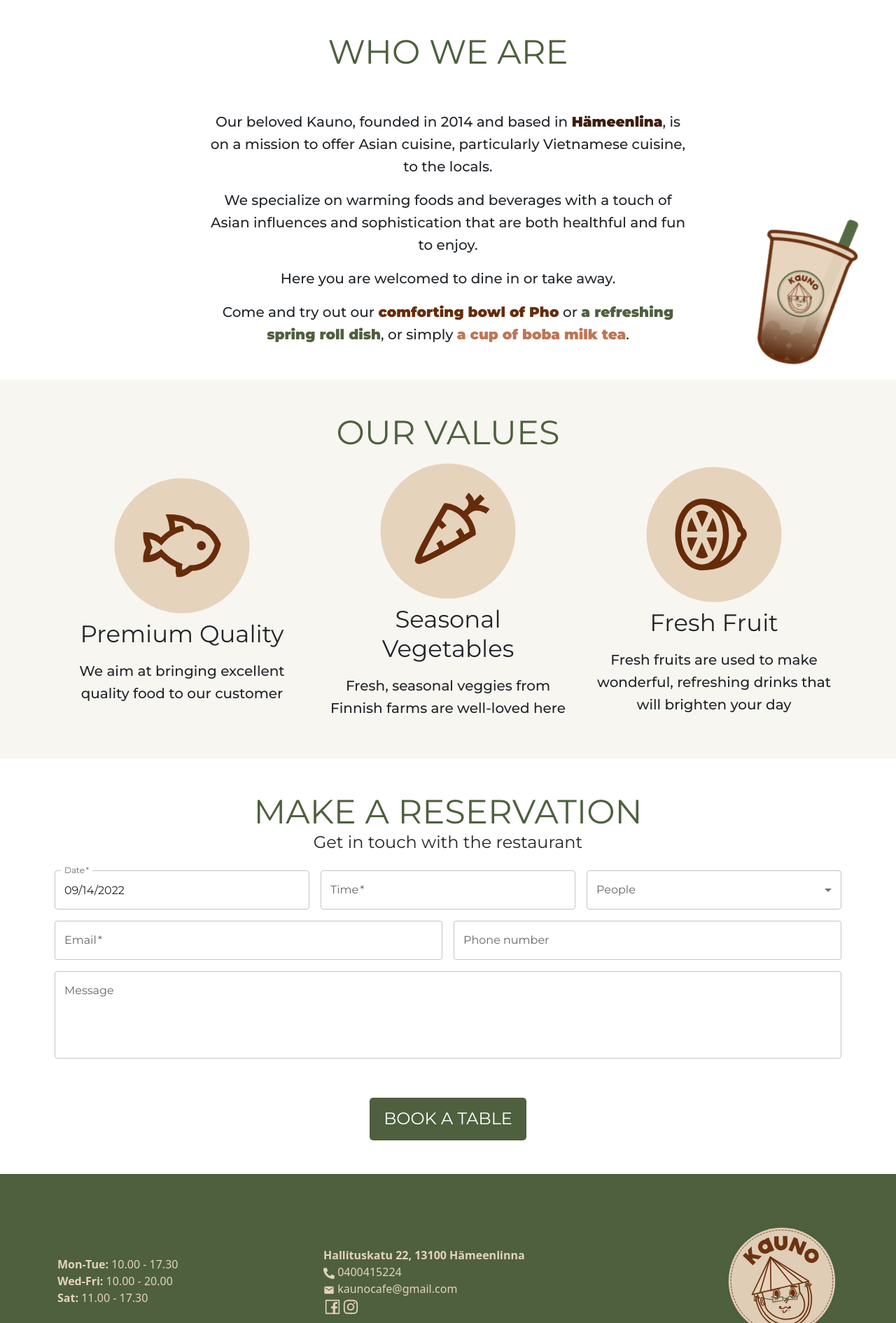
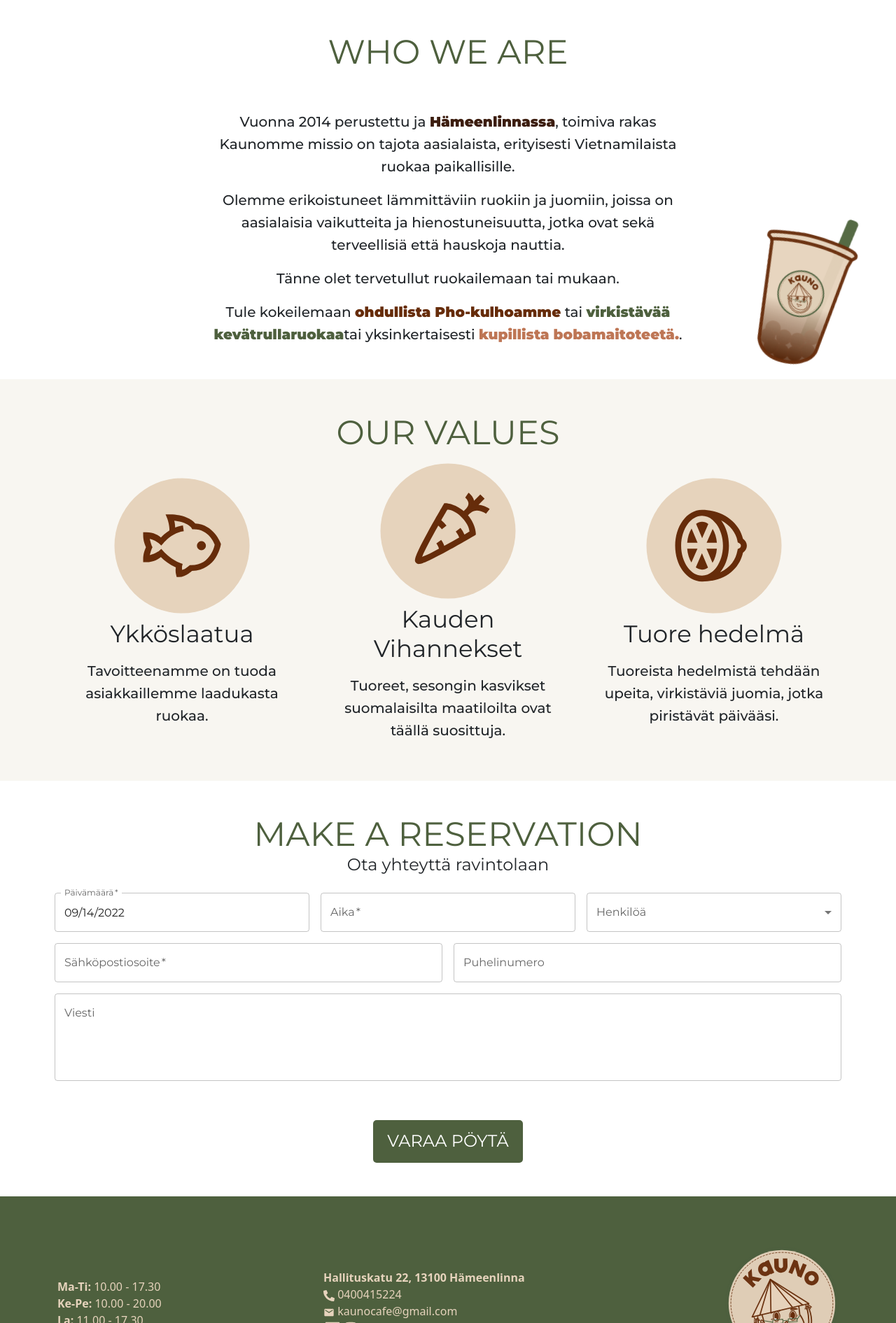
Before and after one commit to phuoc94/kauno-restaurant, a Next.js app: page /about-us in a window 1280 px wide. Shown: the part 909-2800 px from the top of the page at 70% size. Built offline with nearby package versions, Linux system fonts and the light colour scheme.

Commit message:
update languege

```diff
--- a/components/footer.js
+++ b/components/footer.js
@@ -12,13 +12,13 @@
         <Row>
           <Col className="align-self-center my-2" sm={12} md={6} lg={4}>
             <p className="m-0">
-              <span className="font-weight-900">Mon-Tue:</span> 10.00 - 17.30
+              <span className="font-weight-900">Ma-Ti:</span> 10.00 - 17.30
             </p>
             <p className="m-0">
-              <span className="font-weight-900">Wed-Fri:</span> 10.00 - 20.00
+              <span className="font-weight-900">Ke-Pe:</span> 10.00 - 20.00
             </p>
             <p className="m-0">
-              <span className="font-weight-900">Sat:</span> 11.00 - 17.30
+              <span className="font-weight-900">La:</span> 11.00 - 17.30
             </p>
           </Col>
           <Col className="align-self-center my-2" sm={12} md={6} lg={4}>
--- a/components/hero.js
+++ b/components/hero.js
@@ -12,10 +12,10 @@
           >
             <Col>
               <Typography variant="h2" component="h1" className="color-primary">
-                Welcome to the Little Vietnamese kitchen
+                Tervetuloa pieneen Vietnamilaiseen keittiöön
               </Typography>
-              <button className="button-primary mt-4 text-nowrap py-3">
-                <span className="h4 font-300">BOOK A TABLE</span>
+              <button className="button-primary text-uppercase mt-4 text-nowrap py-3">
+                <span className="h4 font-300">Varaa pöytä</span>
               </button>
             </Col>
           </Col>
--- a/components/menu.js
+++ b/components/menu.js
@@ -30,8 +30,8 @@
         <Row>
           <Col className="d-flex justify-content-center">
             <Link href="/menu">
-              <button className="button-primary mt-5 text-nowrap py-3">
-                <span className="h5 font-300">READ MORE</span>
+              <button className="button-primary text-uppercase mt-5 text-nowrap py-3">
+                <span className="h5 font-300">lue lisää</span>
               </button>
             </Link>
           </Col>
--- a/components/navbar.js
+++ b/components/navbar.js
@@ -21,19 +21,19 @@
           <Navbar.Collapse id="basic-navbar-nav">
             <Nav className="justify-content-center w-100 h3 font-300 color-primary text-center">
               <Link href="/" passHref>
-                <Nav.Link className="mx-1">Home</Nav.Link>
+                <Nav.Link className="mx-1">Etusivu</Nav.Link>
               </Link>
               <Link href="/menu" passHref>
                 <Nav.Link className="mx-1">Menu</Nav.Link>
               </Link>
               <Link href="/about-us" passHref>
-                <Nav.Link className="mx-1">About Us</Nav.Link>
+                <Nav.Link className="mx-1">Meistä</Nav.Link>
               </Link>
               <Link href="/contact-us" passHref>
-                <Nav.Link className="mx-1 d-lg-none">Contact Us</Nav.Link>
+                <Nav.Link className="mx-1 d-lg-none">Ota yhteyttä</Nav.Link>
               </Link>
               <Link href="/contact-us#reservation" passHref>
-                <Nav.Link className="mx-1 d-lg-none">Book A Table</Nav.Link>
+                <Nav.Link className="mx-1 d-lg-none">Varaa pöytä</Nav.Link>
               </Link>
               {/*
               <NavDropdown title="EN" id="basic-nav-dropdown" className="mx-1">
@@ -48,15 +48,15 @@
             </Nav>
             <div className="col-lg-3 col-12 text-center d-none d-lg-block">
               <Link href="/contact-us">
-                <button className="button-secondary text-nowrap py-3 p-2 m-1 button">
-                  <span className="h4 font-300 text-center">CONTACT US</span>
+                <button className="button-secondary text-uppercase text-nowrap py-3 p-2 m-1 button">
+                  <span className="h4 font-300 text-center">Ota yhteyttä</span>
                 </button>
               </Link>
             </div>
             <div className="col-lg-3 col-12 text-center d-none d-lg-block">
               <Link href="/contact-us#reservation">
-                <button className="button-primary text-nowrap py-3 p-2 m-1 button">
-                  <span className="h4 font-300 text-center">BOOK A TABLE</span>
+                <button className="button-primary text-uppercase text-nowrap py-3 p-2 m-1 button">
+                  <span className="h4 font-300 text-center">Varaa pöytä</span>
                 </button>
               </Link>
             </div>
--- a/components/reservation.js
+++ b/components/reservation.js
@@ -99,14 +99,14 @@
             Make a Reservation
           </Typography>
           <Typography variant="h5" component="h3">
-            Get in touch with the restaurant
+            Ota yhteyttä ravintolaan
           </Typography>
         </Col>
       </Row>
       {status === 'success' ? (
         <Box className="rsv-box d-flex justify-content-center align-items-center">
           <Typography variant="h5" component="h3">
-            Your message has been sent. We will contact you as soon as possible.
+            Viestisi on lähetetty. Otamme sinuun yhteyttä mahdollisimman pian.
           </Typography>
         </Box>
       ) : (
@@ -115,7 +115,7 @@
             <LocalizationProvider dateAdapter={AdapterDayjs}>
               <Col className="col-12 col-md-4 p-2">
                 <DatePicker
-                  label="Date"
+                  label="Päivämäärä"
                   value={date}
                   onChange={(newValue) => {
                     setDate(newValue);
@@ -127,7 +127,7 @@
               </Col>
               <Col className="col-12 col-md-4 p-2">
                 <TimePicker
-                  label="Time"
+                  label="Aika"
                   value={time}
                   ampm={false}
                   onChange={(newValue) => {
@@ -141,7 +141,7 @@
             </LocalizationProvider>
             <Col className="col-12 col-md-4 p-2">
               <FormControl fullWidth>
-                <InputLabel id="people-select-label">People</InputLabel>
+                <InputLabel id="people-select-label">Henkilöä</InputLabel>
                 <Select
                   labelId="people-select-label"
                   id="people-select"
@@ -153,23 +153,23 @@
                   }}
                   required
                 >
-                  <MenuItem value={1}>1 people</MenuItem>
-                  <MenuItem value={2}>2 people</MenuItem>
-                  <MenuItem value={3}>3 people</MenuItem>
-                  <MenuItem value={4}>4 people</MenuItem>
-                  <MenuItem value={5}>5 people</MenuItem>
-                  <MenuItem value={6}>6 people</MenuItem>
-                  <MenuItem value={7}>7 people</MenuItem>
-                  <MenuItem value={8}>8 people</MenuItem>
-                  <MenuItem value={9}>9 people</MenuItem>
-                  <MenuItem value={10}>10 people</MenuItem>
+                  <MenuItem value={1}>1 Henkilöä</MenuItem>
+                  <MenuItem value={2}>2 Henkilöä</MenuItem>
+                  <MenuItem value={3}>3 Henkilöä</MenuItem>
+                  <MenuItem value={4}>4 Henkilöä</MenuItem>
+                  <MenuItem value={5}>5 Henkilöä</MenuItem>
+                  <MenuItem value={6}>6 Henkilöä</MenuItem>
+                  <MenuItem value={7}>7 Henkilöä</MenuItem>
+                  <MenuItem value={8}>8 Henkilöä</MenuItem>
+                  <MenuItem value={9}>9 Henkilöä</MenuItem>
+                  <MenuItem value={10}>10 Henkilöä</MenuItem>
                 </Select>
               </FormControl>
             </Col>
             <Col className="col-12 col-md-6 p-2">
               <TextField
                 fullWidth
-                label="Email"
+                label="Sähköpostiosoite"
                 variant="outlined"
                 type="email"
                 name="email"
@@ -181,9 +181,9 @@
             <Col className="col-12 col-md-6 p-2">
               <TextField
                 fullWidth
-                label="Phone number"
+                label="Puhelinumero"
                 variant="outlined"
-                placeholder="Phone number"
+                placeholder="Puhelinumero"
                 type="tel"
                 name="phone"
                 value={formValues.name}
@@ -192,11 +192,11 @@
             </Col>
             <Col className="col-12 p-2">
               <TextField
-                label="Message"
+                label="Viesti"
                 fullWidth
                 id="outlined-multiline-static"
                 multiline
-                placeholder="Write here your special requests :)"
+                placeholder="Kirjoita tähän erityistoiveesi :)"
                 rows={4}
                 name="message"
                 value={formValues.name}
@@ -210,7 +210,7 @@
                 className="button-primary mt-4 text-nowrap py-3"
                 type="submit"
               >
-                <span className="h4 font-300">BOOK A TABLE</span>
+                <span className="h4 text-uppercase font-300">Varaa pöytä</span>
               </button>
             </Col>
           </Row>
@@ -221,13 +221,11 @@
         <Alert onClose={handleClose} severity={status} sx={{ width: '100%' }}>
           {status === 'success' ? (
             <span>
-              Your message has been sent. We will contact you as soon as
-              possible.
+              Viestisi on lähetetty. Otamme sinuun yhteyttä mahdollisimman pian.
             </span>
           ) : (
             <span>
-              Something went wrong. Please try again later or contact us
-              directly.
+              Jotain meni pieleen. Yritä myöhemmin uudelleen tai ota meihin yhteyttä suoraan.
             </span>
           )}
         </Alert>
--- a/pages/about-us.js
+++ b/pages/about-us.js
@@ -23,9 +23,7 @@
       </Col>
       <Container fluid>
         <Row>
-        <Col className='col-lg-2 	d-none d-lg-block'>
-
-        </Col>
+          <Col className="col-lg-2 	d-none d-lg-block"></Col>
           <Col className="px-6 wwa-text col-lg-8 col-12">
             <Typography
               variant="h3"
@@ -35,43 +33,45 @@
               who we are
             </Typography>
             <Typography variant="h6" component="p" className="text-center py-2">
-            Our beloved Kauno, founded in 2014 and based in{' '}
-            <span className="font-weight-900 color-d-sienna">Hämeenlina</span>,
-            is on a mission to offer Asian cuisine, particularly Vietnamese
-            cuisine, to the locals.
+              Vuonna 2014 perustettu ja{' '}
+              <span className="font-weight-900 color-d-sienna">
+                Hämeenlinnassa
+              </span>
+              , toimiva rakas Kaunomme missio on tajota aasialaista, erityisesti
+              Vietnamilaista ruokaa paikallisille.
             </Typography>
             <Typography variant="h6" component="p" className="text-center py-2">
-            We specialize on warming foods and beverages with a touch of Asian
-            influences and sophistication that are both healthful and fun to
-            enjoy.
+              Olemme erikoistuneet lämmittäviin ruokiin ja juomiin, joissa on
+              aasialaisia vaikutteita ja hienostuneisuutta, jotka ovat sekä
+              terveellisiä että hauskoja nauttia.
             </Typography>
             <Typography variant="h6" component="p" className="text-center py-2">
-            Here you are welcomed to dine in or take away.
+              Tänne olet tervetullut ruokailemaan tai mukaan.
             </Typography>
             <Typography
               variant="h6"
               component="p"
               className="text-center py-2 pb-5"
             >
-            Come and try out our{' '}
+              Tule kokeilemaan{' '}
               <span className="font-weight-900 color-seal-brown">
-              comforting bowl of Pho
+                ohdullista Pho-kulhoamme
               </span>{' '}
-            or{' '}
+              tai{' '}
               <span className="font-weight-900 color-primary">
-              a refreshing spring roll dish
+                virkistävää kevätrullaruokaa
               </span>
-            , or simply{' '}
+              tai yksinkertaisesti{' '}
               <b>
                 <span className="font-weight-900 color-copper-red">
-                a cup of boba milk tea
+                  kupillista bobamaitoteetä.
                 </span>
               </b>
               .
             </Typography>
           </Col>
-        <Col className='col-lg-2 	col-12'>
-          <Col className='d-flex align-items-end justify-content-end h-100 image'>
+          <Col className="col-lg-2 	col-12">
+            <Col className="d-flex align-items-end justify-content-end h-100 image">
               <Image src={Boba} alt="bg-image" />
             </Col>
           </Col>
@@ -94,14 +94,14 @@
                 component="h4"
                 className="text-center p-2"
               >
-                Premium Quality
+                Ykköslaatua
               </Typography>
               <Typography
                 variant="h6"
                 component="p"
                 className="text-center p-2"
               >
-                We aim at bringing excellent quality food to our customer
+                Tavoitteenamme on tuoda asiakkaillemme laadukasta ruokaa.
               </Typography>
             </Col>
             <Col className="d-flex justify-content-center flex-column col-lg-4 col-12">
@@ -112,14 +112,15 @@
                 component="h4"
                 className="text-center p-2"
               >
-                Seasonal Vegetables
+                Kauden Vihannekset
               </Typography>
               <Typography
                 variant="h6"
                 component="p"
                 className="text-center p-2"
               >
-                Fresh, seasonal veggies from Finnish farms are well-loved here
+                Tuoreet, sesongin kasvikset suomalaisilta maatiloilta ovat
+                täällä suosittuja.
               </Typography>
             </Col>
             <Col className="d-flex justify-content-center flex-column col-lg-4 col-12">
@@ -130,15 +131,15 @@
                 component="h4"
                 className="text-center p-2"
               >
-                Fresh Fruit
+                Tuore hedelmä
               </Typography>
               <Typography
                 variant="h6"
                 component="p"
                 className="text-center p-2"
               >
-                Fresh fruits are used to make wonderful, refreshing drinks that
-                will brighten your day
+                Tuoreista hedelmistä tehdään upeita, virkistäviä juomia, jotka
+                piristävät päivääsi.
               </Typography>
             </Col>
           </Row>
```
Also changed, not shown: components/about.js (+9 -9 lines), components/contact/about.js (+15 -15 lines), components/contact/contact-form.js (+5 -5 lines). Lines whose indentation alone changed are shown as unchanged.
